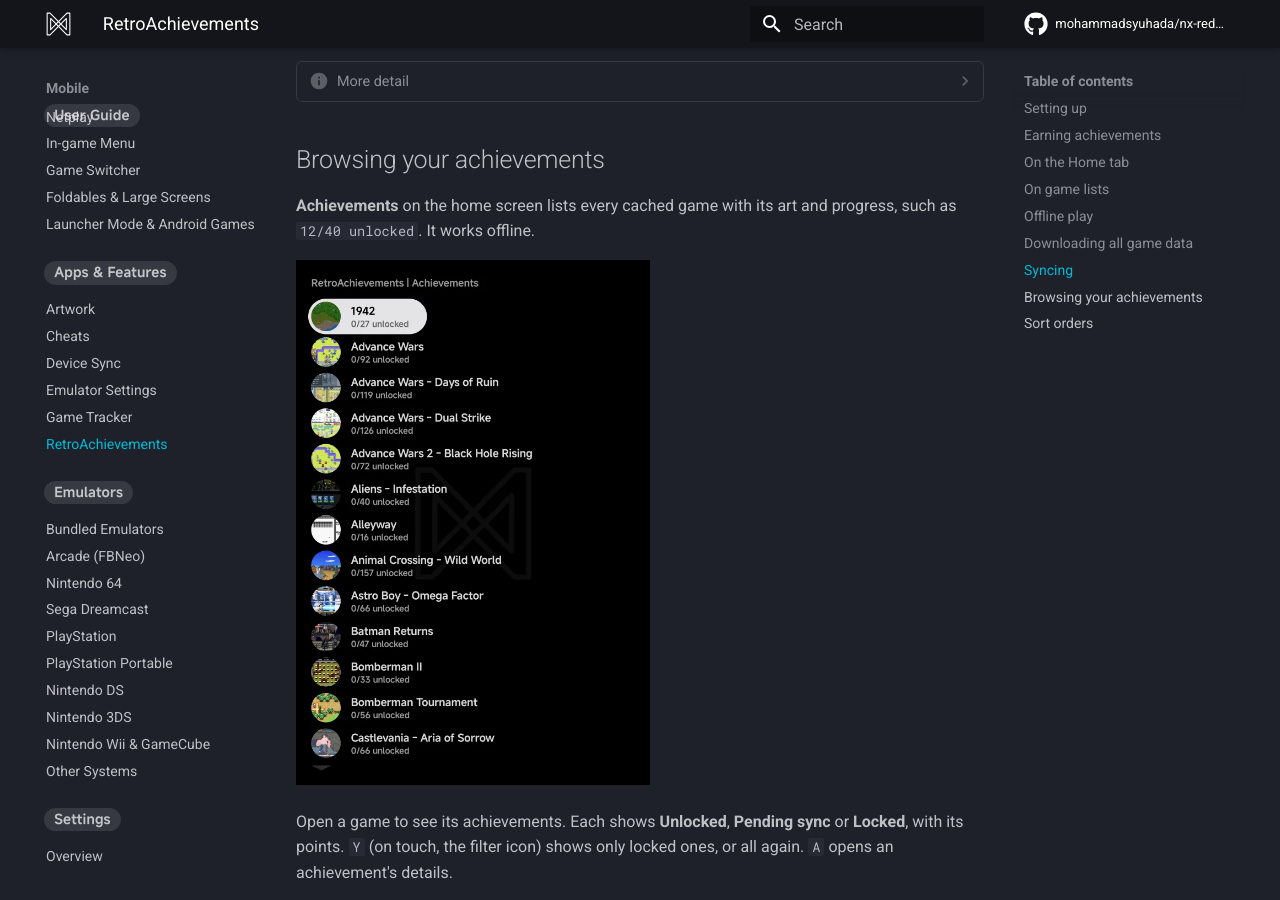
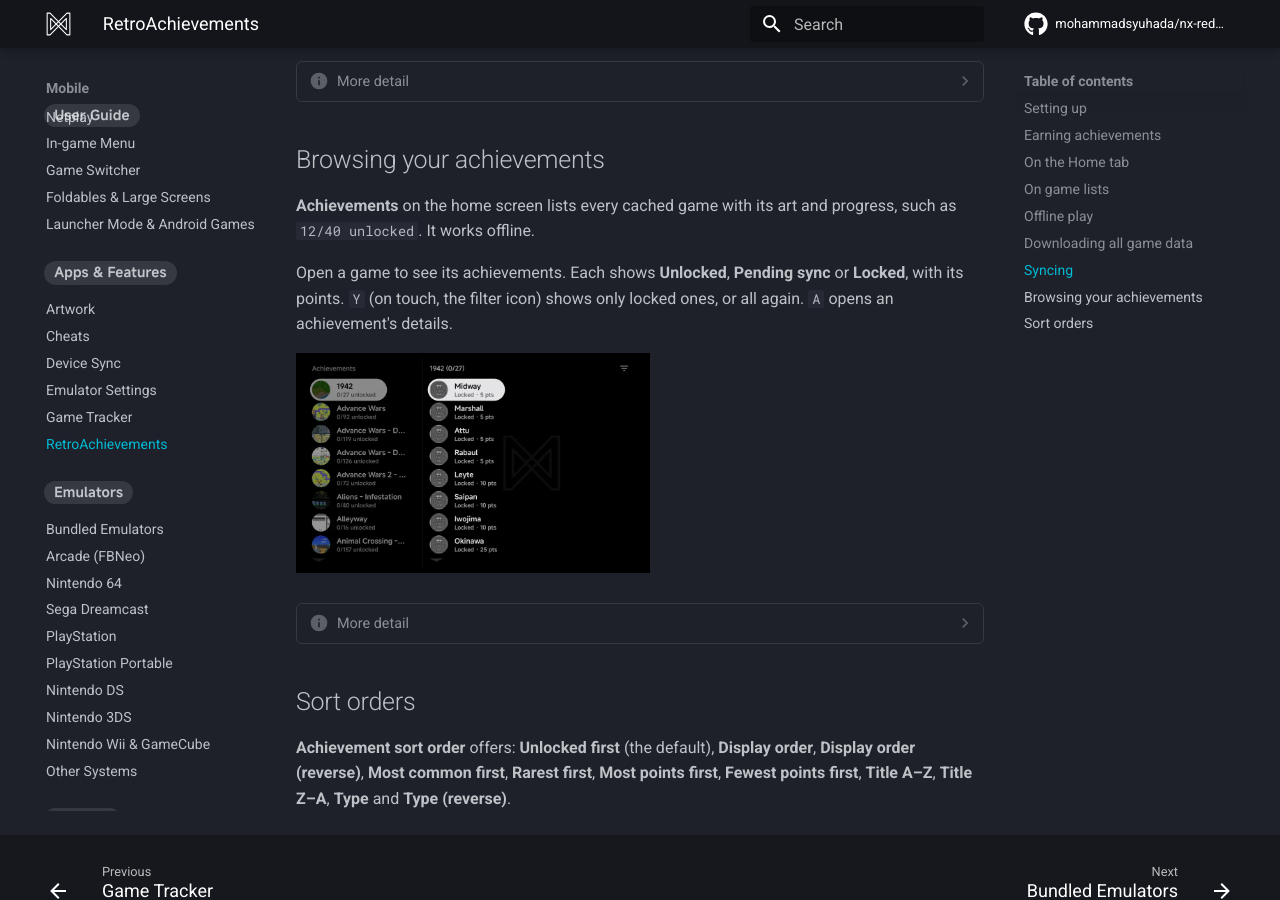
Before and after one commit to mohammadsyuhada/nx-redux-docs, an MkDocs documentation site: the page built from docs/mobile/retroachievements.md, in a window 1280 px wide and 900 px high, scrolled down 5310 px. Built offline with MkDocs 1.6.1 and Material for MkDocs 9.7.7, drawn with Linux system fonts in a browser that asks for light colours; comment, search, counter and statistics services are not loaded.

Commit message:
docs(mobile): browsing achievements as one two-pane Fold shot (games and a game's achievements)

```diff
--- a/docs/mobile/retroachievements.md
+++ b/docs/mobile/retroachievements.md
@@ -240,13 +240,12 @@
 **Achievements** on the home screen lists every cached game with its art and
 progress, such as `12/40 unlocked`. It works offline.
 
-![RetroAchievements → Achievements, listing cached games with their progress, from 1942 (0/27 unlocked) on](../assets/screenshots/mobile/ra-games.webp)
 
 Open a game to see its achievements. Each shows **Unlocked**, **Pending sync**
 or **Locked**, with its points. `Y` (on touch, the filter icon) shows only
 locked ones, or all again. `A` opens an achievement's details.
 
-![1942's achievements (0/27): each with its badge, Locked and its points](../assets/screenshots/mobile/ra-game.webp)
+![Achievements in two panes: the cached games on the left with 1942 selected, and 1942's achievements (0/27) on the right, each with its badge, Locked and its points](../assets/screenshots/mobile/ra-game.webp)
 
 ??? info "More detail"
 
```
Also changed, not shown: docs/assets/screenshots/mobile/ra-game.webp, docs/assets/screenshots/mobile/ra-games.webp (deleted).
